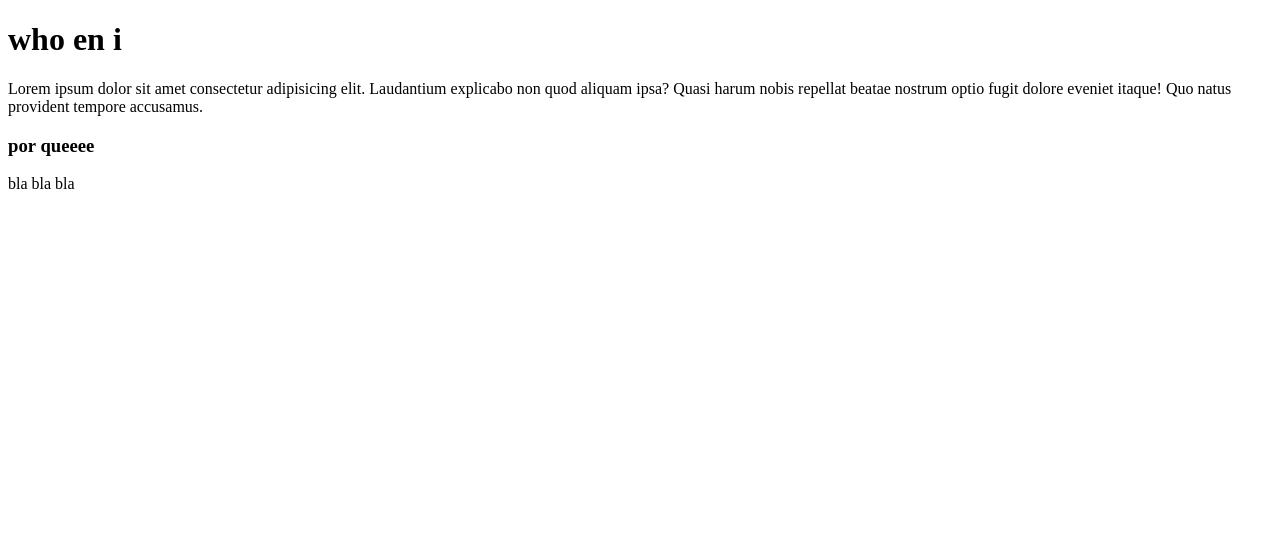
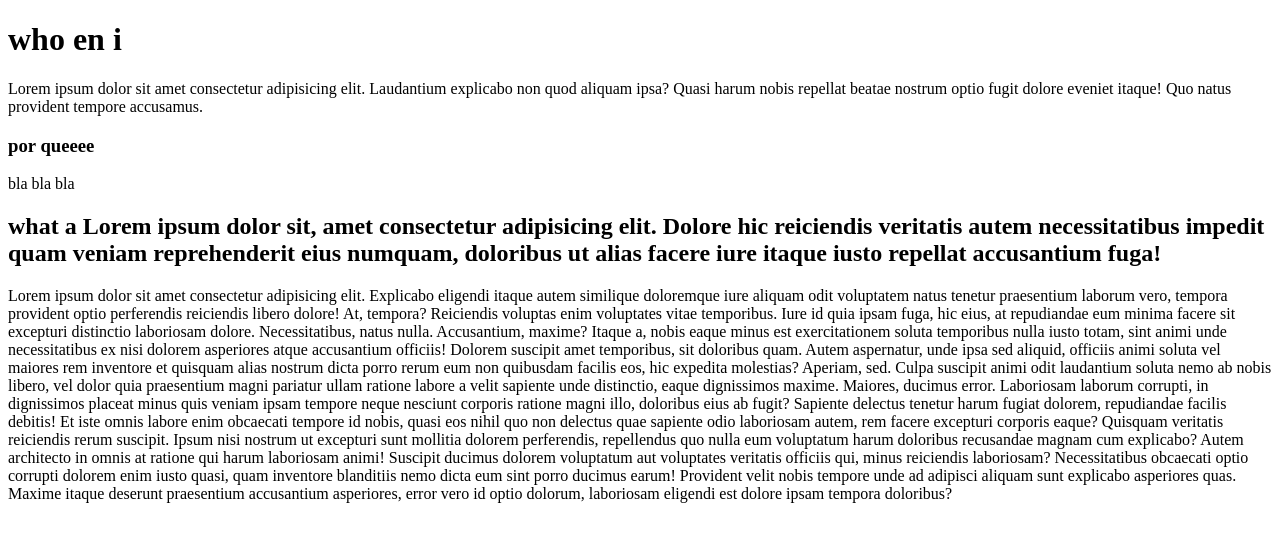
Before and after one commit to juanlanfer-2025/practica-git, a plain HTML site: page index.html in a window 1280 px wide. Drawn offline with Linux system fonts and the light colour scheme.

Commit message:
Se actualizó el index y se creó la sección de párrafo

```diff
--- a/index.html
+++ b/index.html
@@ -16,6 +16,39 @@
     </p>
     <h3>por queeee</h3>
     <p>bla bla bla</p>
+    <h2>what a Lorem ipsum dolor sit, amet consectetur adipisicing elit. Dolore hic reiciendis veritatis autem
+        necessitatibus impedit quam veniam reprehenderit eius numquam, doloribus ut alias facere iure itaque iusto
+        repellat accusantium fuga!</h2>
+
+    <section>
+        <p>Lorem ipsum dolor sit amet consectetur adipisicing elit. Explicabo eligendi itaque autem similique doloremque
+            iure aliquam odit voluptatem natus tenetur praesentium laborum vero, tempora provident optio perferendis
+            reiciendis libero dolore!
+            At, tempora? Reiciendis voluptas enim voluptates vitae temporibus. Iure id quia ipsam fuga, hic eius, at
+            repudiandae eum minima facere sit excepturi distinctio laboriosam dolore. Necessitatibus, natus nulla.
+            Accusantium, maxime?
+            Itaque a, nobis eaque minus est exercitationem soluta temporibus nulla iusto totam, sint animi unde
+            necessitatibus ex nisi dolorem asperiores atque accusantium officiis! Dolorem suscipit amet temporibus, sit
+            doloribus quam.
+            Autem aspernatur, unde ipsa sed aliquid, officiis animi soluta vel maiores rem inventore et quisquam alias
+            nostrum dicta porro rerum eum non quibusdam facilis eos, hic expedita molestias? Aperiam, sed.
+            Culpa suscipit animi odit laudantium soluta nemo ab nobis libero, vel dolor quia praesentium magni pariatur
+            ullam ratione labore a velit sapiente unde distinctio, eaque dignissimos maxime. Maiores, ducimus error.
+            Laboriosam laborum corrupti, in dignissimos placeat minus quis veniam ipsam tempore neque nesciunt corporis
+            ratione magni illo, doloribus eius ab fugit? Sapiente delectus tenetur harum fugiat dolorem, repudiandae
+            facilis debitis!
+            Et iste omnis labore enim obcaecati tempore id nobis, quasi eos nihil quo non delectus quae sapiente odio
+            laboriosam autem, rem facere excepturi corporis eaque? Quisquam veritatis reiciendis rerum suscipit.
+            Ipsum nisi nostrum ut excepturi sunt mollitia dolorem perferendis, repellendus quo nulla eum voluptatum
+            harum doloribus recusandae magnam cum explicabo? Autem architecto in omnis at ratione qui harum laboriosam
+            animi!
+            Suscipit ducimus dolorem voluptatum aut voluptates veritatis officiis qui, minus reiciendis laboriosam?
+            Necessitatibus obcaecati optio corrupti dolorem enim iusto quasi, quam inventore blanditiis nemo dicta eum
+            sint porro ducimus earum!
+            Provident velit nobis tempore unde ad adipisci aliquam sunt explicabo asperiores quas. Maxime itaque
+            deserunt praesentium accusantium asperiores, error vero id optio dolorum, laboriosam eligendi est dolore
+            ipsam tempora doloribus?</p>
+    </section>
 </body>
 
 </html>
```
